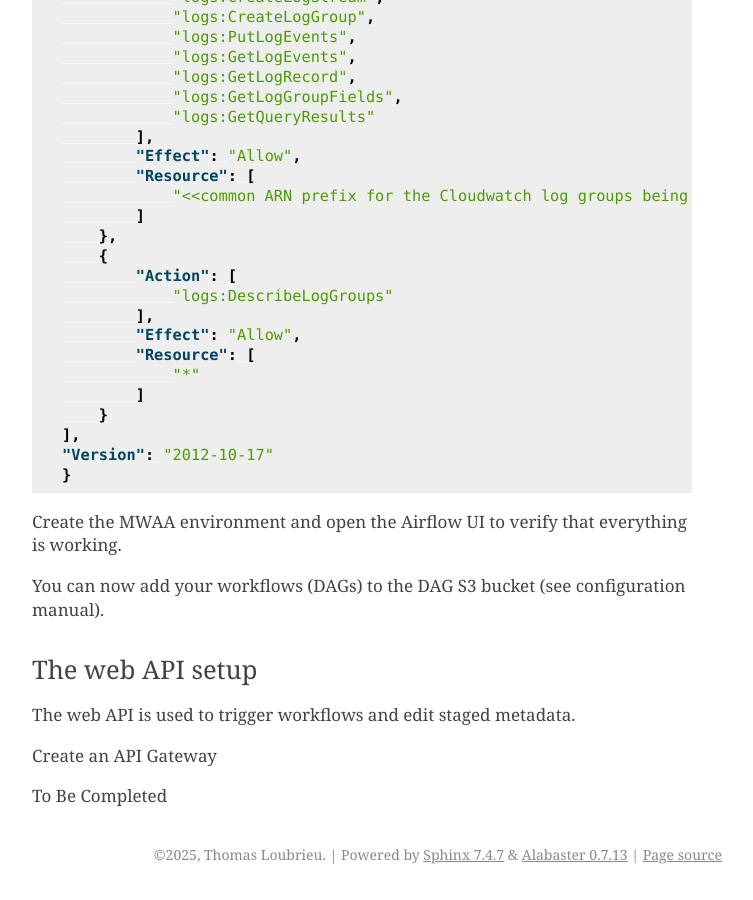
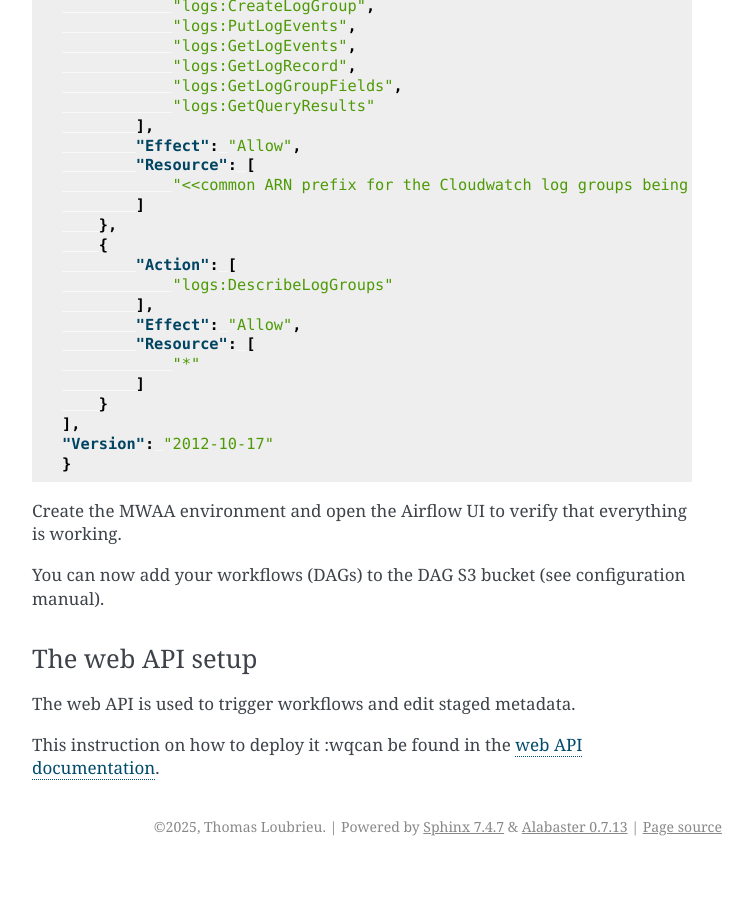
Before and after one commit to jpl-labcas/workflows, a Sphinx documentation site: the page built from docs/install.rst, in a window 1280 px wide and 900 px high, scrolled down 3519 px. Shown: the whole window, without its empty margins (388-1141 px from the left). Built offline with Sphinx 7.4.7, drawn with Linux system fonts in a browser that asks for light colours; after the commit the page ends 4391 px from its top, so only the background shows below that.

Commit message:
add link to workflow API documentation

```diff
--- a/docs/install.rst
+++ b/docs/install.rst
@@ -40,6 +40,7 @@ The current repository is an umbrella for the 2 main components shown on the rig
        I[(Staging_S3_bucket)]
        A --> F
        F --> G
+       F --> I
        G --> H
        G --> D
        G --> I
@@ -210,6 +211,4 @@ The web API setup
 
 The web API is used to trigger workflows and edit staged metadata.
 
-Create an API Gateway
-
-To Be Completed
+This instruction on how to deploy it :wqcan be found in the `web API documentation <https://jpl-labcas.github.io/workflow-api/install.html>`_.
--- a/setup.cfg
+++ b/setup.cfg
@@ -35,7 +35,7 @@ install_requires =
     scikit-image~=0.24.0
     pandas~=2.2.3
     matplotlib~=3.9.4
-
+    keras~=2.9.0
     # for the cluster manager
     boto3==1.35.16
     dask~=2024.8.0
```
